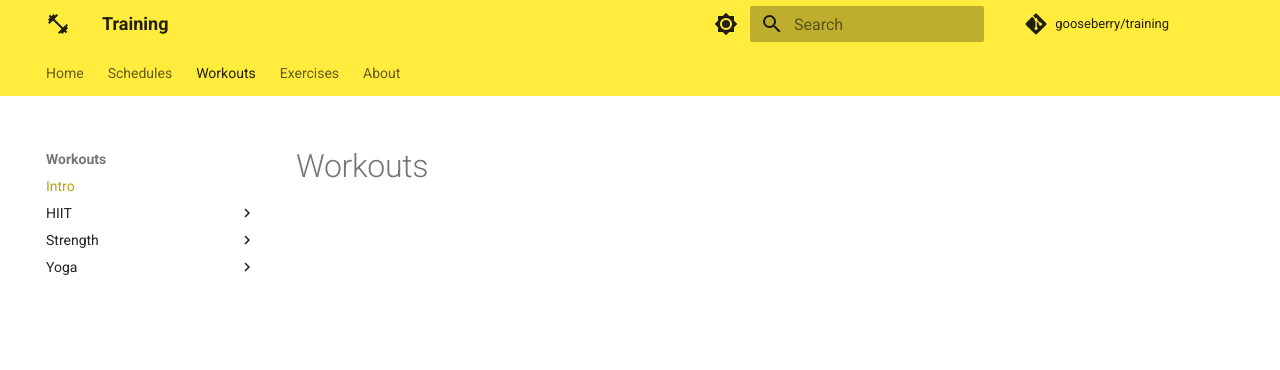
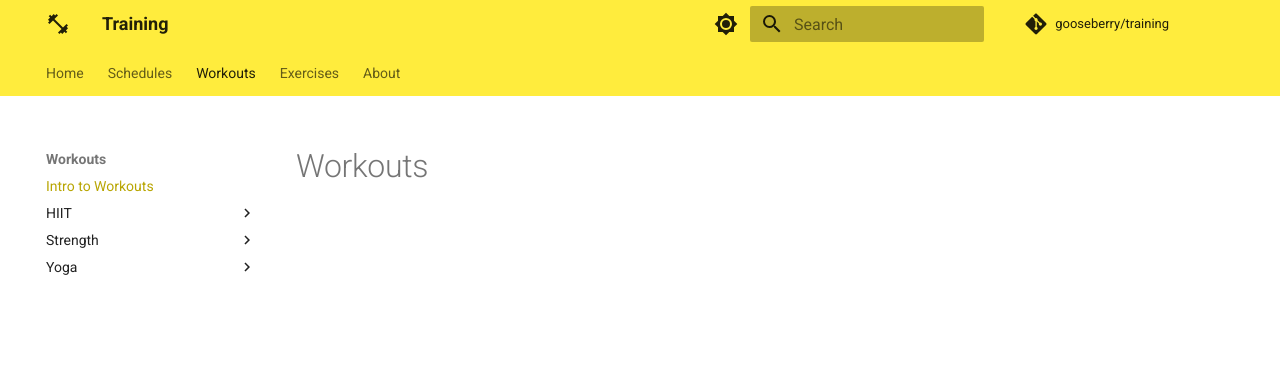
Before and after one commit to gooseberry/training, an MkDocs documentation site: the page built from docs/workouts/index.md, in a window 1280 px wide. Shown: the top 370 px of the page. Built offline with MkDocs 1.6.1 and Material for MkDocs 9.7.7, drawn with Linux system fonts in a browser that asks for light colours; comment, search, counter and statistics services are not loaded.

Commit message:
update navigation menu

```diff
--- a/mkdocs.yml
+++ b/mkdocs.yml
@@ -76,10 +76,10 @@ markdown_extensions:
 nav:
     - Home: "index.md"
     - Schedules:
-        - Intro: "schedules/index.md"
+        - Intro to Schedules: "schedules/index.md"
         - TRX 1 Week Program: "schedules/trx-1-week-program.md"
     - Workouts:
-        - Intro: "workouts/index.md"
+        - Intro to Workouts: "workouts/index.md"
         - HIIT:
             - Tabata: "workouts/tabata-1.md"
             - 30-20-10: "workouts/30-20-10.md"
@@ -91,7 +91,7 @@ nav:
             - Saluation Flow: "workouts/yoga-salutation.md"
             - Balance: "workouts/yoga-balance.md"
     - Exercises:
-        - Intro: "exercises/index.md"
+        - Intro to Exercises: "exercises/index.md"
         - TRX Bicep Curl: "exercises/trx-bicep-curl.md"
         - TRX Tricep Extension: "exercises/trx-tricep-extension.md"
     - About:
```
